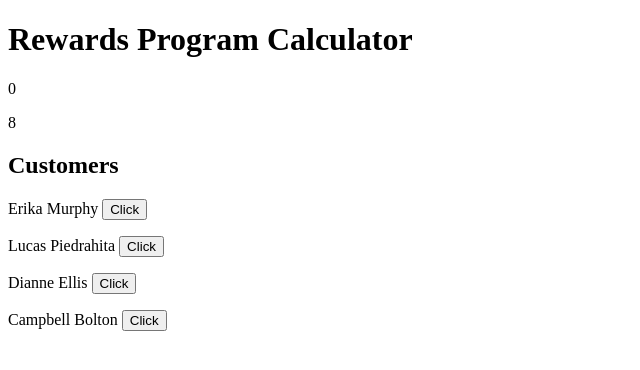
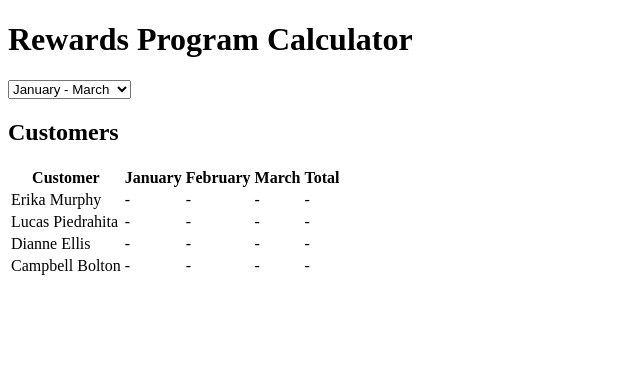
Before and after one commit to LucasPiedrahita/rewards-program, a React (Create React App) app: page / in a window 1280 px wide. Shown: the top 370 px of the page, without its empty margins (0-640 px from the left). Built offline with nearby package versions, Linux system fonts and the light colour scheme; data requests are answered from the project's data file.

Commit message:
create basic table wireframe

```diff
--- a/src/App.js
+++ b/src/App.js
@@ -1,4 +1,3 @@
-/* eslint-disable no-alert */
 import React, { useState, useEffect } from 'react'
 import DisplayCustomers from './components/DisplayCustomers'
 import DateSelectionForm from './components/DateSelectionForm'
@@ -7,22 +6,69 @@ import transactionService from './services/transactions'
 const App = () => {
   const [transactions, setTransactions] = useState([])
   const [customers, setCustomers] = useState([])
+  const [firstMonth, setFirstMonth] = useState(0)
+  const [selectedMonths, setSelectedMonths] = useState(['January', 'February', 'March'])
 
+  // set initial transactions
   useEffect(() => {
     transactionService.getAll().then((initialTransactions) => {
       setTransactions(initialTransactions)
-      const initialCustomers = [
-        ...new Set(initialTransactions.map((transaction) => transaction.userId)),
-      ]
-      setCustomers(initialCustomers)
     })
   }, [])
+
+  // set customers on transaction state change
+  useEffect(() => {
+    const customerIds = [...new Set(transactions.map((transaction) => transaction.customerId))]
+    const customers = customerIds.map((customerId) => {
+      return {
+        customerId,
+        firstMonthRewards: '-',
+        secondMonthRewards: '-',
+        thirdMonthRewards: '-',
+        totalRewards: '-',
+      }
+    })
+    setCustomers(customers)
+  }, [transactions])
+
+  // set filteredTransactions on firstMonth or transactions state change
+  useEffect(() => {
+    const filteredTransactions = transactions.filter((transaction) => {
+      const transactionMonth = new Date(transaction.date).getMonth()
+      return transactionMonth >= firstMonth && transactionMonth <= firstMonth + 2
+    })
+    console.log(filteredTransactions)
+  }, [firstMonth, transactions])
+
+  const onDateSelection = (event) => {
+    const months = [
+      'January',
+      'February',
+      'March',
+      'April',
+      'May',
+      'June',
+      'July',
+      'August',
+      'September',
+      'October',
+      'November',
+      'December',
+    ]
+    const firstMonth = parseInt(event.target.value)
+    setFirstMonth(firstMonth)
+    setSelectedMonths([months[firstMonth], months[firstMonth + 1], months[firstMonth + 2]])
+  }
 
   return (
     <div>
       <h1>Rewards Program Calculator</h1>
-      <DateSelectionForm transactions={transactions} />
-      <DisplayCustomers customers={customers} />
+      <DateSelectionForm
+        transactions={transactions}
+        onChange={onDateSelection}
+        firstMonth={firstMonth}
+      />
+      <DisplayCustomers customers={customers} selectedMonths={selectedMonths} />
     </div>
   )
 }
--- a/src/components/DateSelectionForm.js
+++ b/src/components/DateSelectionForm.js
@@ -1,17 +1,42 @@
 import React from 'react'
 
-const DateSelectionForm = ({ transactions }) => {
+const DateSelectionForm = ({ transactions, onChange, firstMonth }) => {
+  const months = [
+    'January',
+    'February',
+    'March',
+    'April',
+    'May',
+    'June',
+    'July',
+    'August',
+    'September',
+    'October',
+    'November',
+    'December',
+  ]
   const transactionMonths = [
     ...new Set(transactions.map((transaction) => new Date(transaction.date).getMonth())),
-  ]
-  console.log(transactionMonths)
-  const earliestMonth = Math.min(...transactionMonths)
-  const latestMonth = Math.max(...transactionMonths)
+  ].sort((a, b) => a - b)
+  const finalMonth = transactionMonths[transactionMonths.length - 1]
+  const selectionOptions = transactionMonths
+    .filter((month) => month <= finalMonth - 2)
+    .map((month) => {
+      return {
+        label: `${months[month]} - ${months[month + 2]}`,
+        firstMonth: month,
+      }
+    })
   return (
-    <>
-      <p>{earliestMonth}</p>
-      <p>{latestMonth}</p>
-    </>
+    <form>
+      <select value={firstMonth} name='dateSelection' onChange={onChange}>
+        {selectionOptions.map(({ label, firstMonth }) => (
+          <option key={firstMonth} value={firstMonth}>
+            {label}
+          </option>
+        ))}
+      </select>
+    </form>
   )
 }
 
--- a/src/components/DisplayCustomers.js
+++ b/src/components/DisplayCustomers.js
@@ -1,17 +1,42 @@
 import React from 'react'
-
-const DisplayCustomers = ({ customers }) => (
-  <>
-    <h2>Customers</h2>
-    {customers.map((customer) => (
-      <p key={customer}>
-        {customer.replace(/\./, ' ')}{' '}
-        <button type='button' onClick={(event) => console.log('customer button click')}>
-          Click
-        </button>
-      </p>
-    ))}
-  </>
-)
+// TODO: convert to table layout
+const DisplayCustomers = ({ customers, selectedMonths }) => {
+  console.log(selectedMonths)
+  return (
+    <>
+      <h2>Customers</h2>
+      <table id='customer-rewards-table'>
+        <thead>
+          <tr id='customer-rewards-header'>
+            <th className='customer'>Customer</th>
+            <th className='first-month'>{selectedMonths[0]}</th>
+            <th className='second-month'>{selectedMonths[1]}</th>
+            <th className='third-month'>{selectedMonths[2]}</th>
+            <th className='total'>Total</th>
+          </tr>
+        </thead>
+        <tbody id='customer-rewards-body'>
+          {customers.map(
+            ({
+              customerId,
+              firstMonthRewards,
+              secondMonthRewards,
+              thirdMonthRewards,
+              totalRewards,
+            }) => (
+              <tr key={customerId}>
+                <td className='customer'>{customerId.replace(/\./, ' ')}</td>
+                <td className='first-month'>{firstMonthRewards}</td>
+                <td className='second-month'>{secondMonthRewards}</td>
+                <td className='third-month'>{thirdMonthRewards}</td>
+                <td className='total'>{totalRewards}</td>
+              </tr>
+            )
+          )}
+        </tbody>
+      </table>
+    </>
+  )
+}
 
 export default DisplayCustomers
```
Also changed, not shown: db.json.
